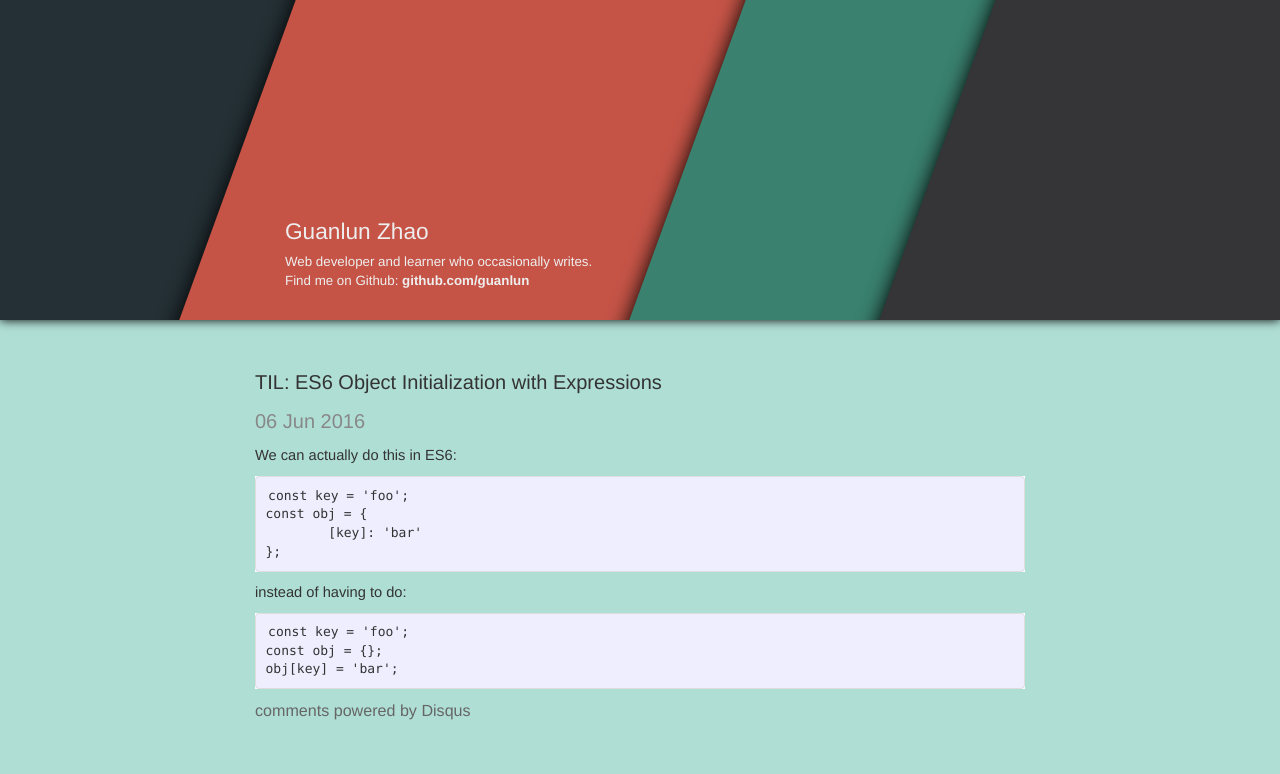
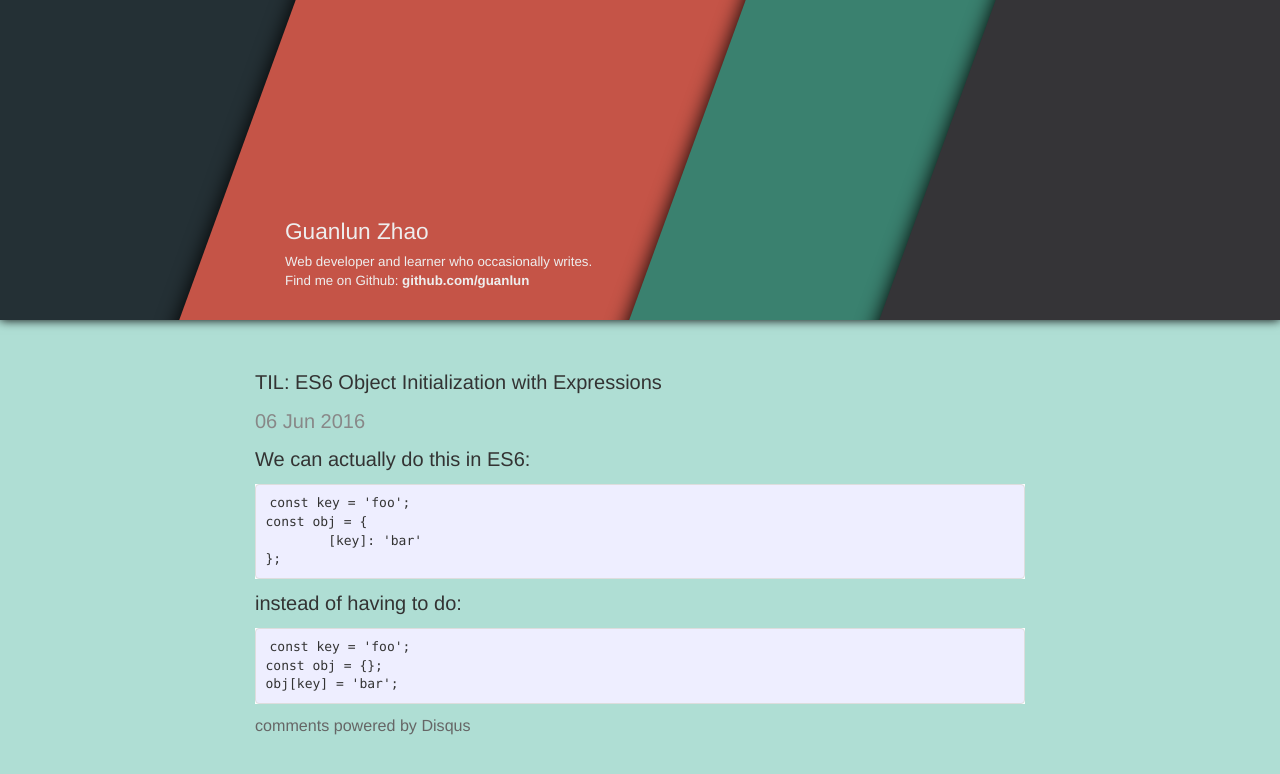
Before and after one commit to guanlun/guanlun.github.io, a Jekyll site: the page built from _posts/2016-06-06-til-es6-objection-init.md, in a window 1280 px wide. Shown: the top 774 px of the page. Built offline with Jekyll 4.4.1, drawn with Linux system fonts in a browser that asks for light colours; comment, search, counter and statistics services are not loaded.

Commit message:
some styles changes for readability

```diff
--- a/css/main.css
+++ b/css/main.css
@@ -47,8 +47,9 @@ a:visited {
 }
 
 .posts > .post p {
-  font-size: 14px;
+  font-size: 16px;
   text-align: left;
+  line-height: 2;
 }
 
 .post-date {
@@ -180,7 +181,7 @@ a:visited {
 
 /* standard */
 .post {
-  font-size: 11pt;
+  font-size: 15pt;
   color: #333;
 }
 
@@ -202,9 +203,9 @@ a:visited {
 }
 
 .post code {
-  border: 1px solid #ddd;
   background-color: #eef;
-  padding: 0 .2em;
+  padding: 1px 2px;
+  margin: 0 2px;
 }
 
 .post pre code {
```
